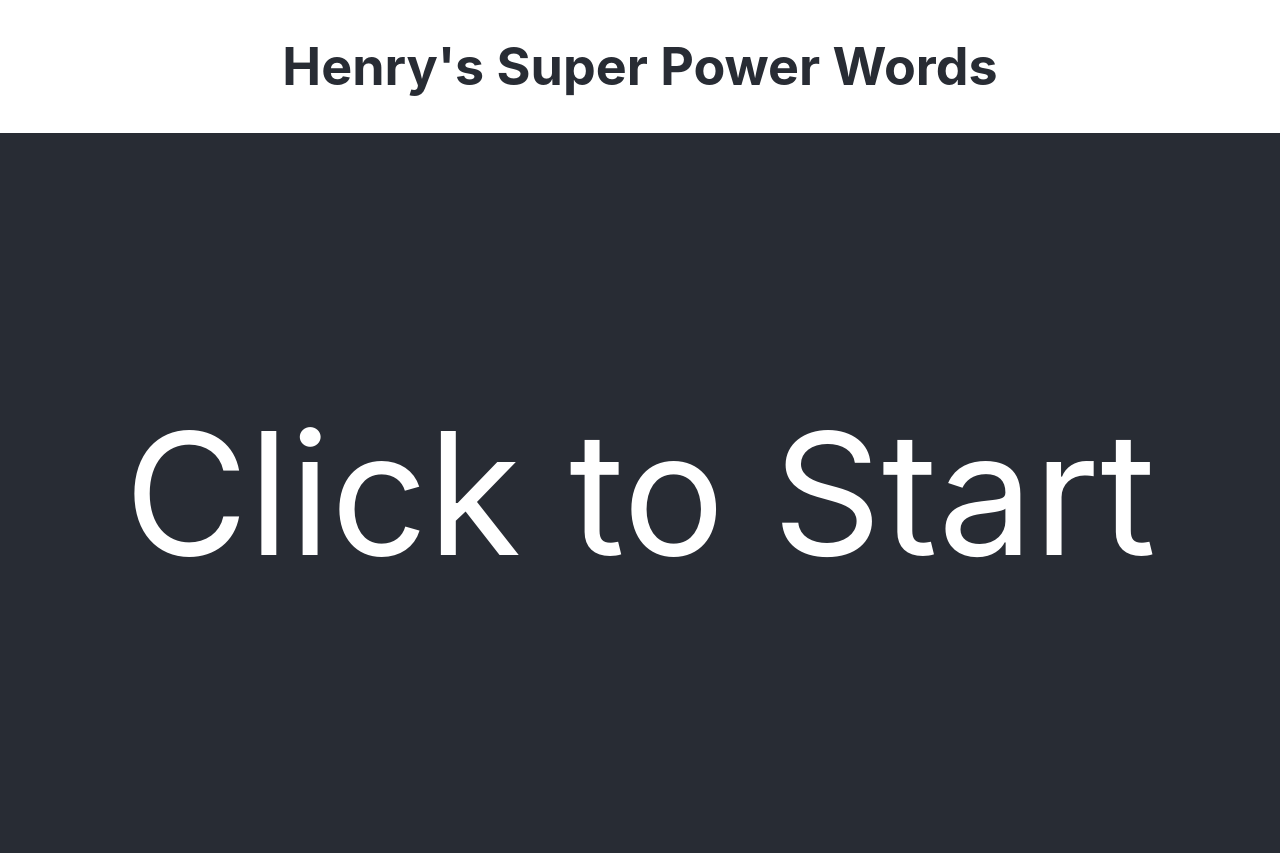
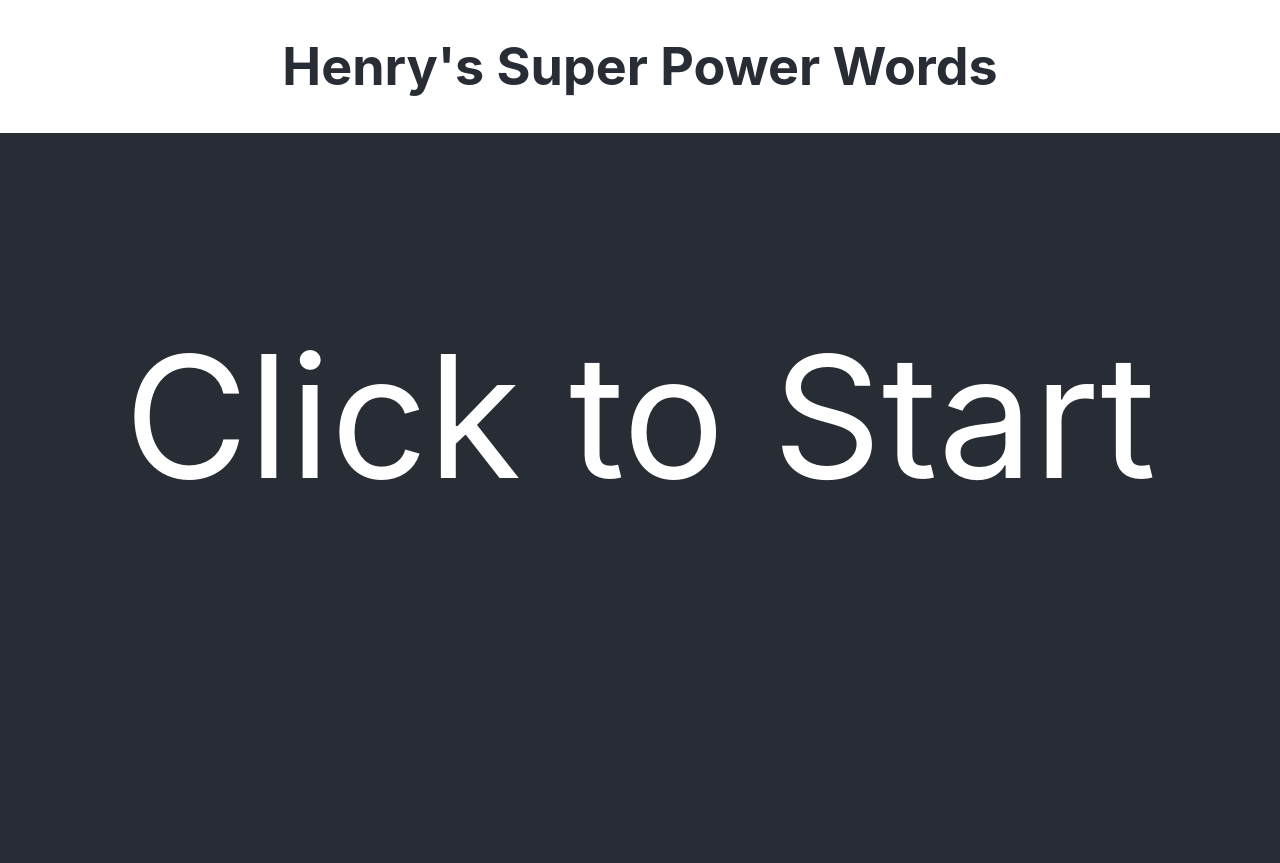
Before and after one commit to LewisCraik/super-power-words, a React (Create React App) app: page / in a window 1280 px wide. Built offline with nearby package versions, Linux system fonts and the light colour scheme.

Commit message:
Tweak styling

```diff
--- a/src/App.css
+++ b/src/App.css
@@ -5,14 +5,15 @@
 }
 
 .App-header {
-  text-align: center;
   background-color: white;
   flex: 1;
   align-items: center;
   justify-content: center;
   font-size: calc(10px + 2vmin);
   color: #282c34;
+  text-align: center;
 }
+
 .App-body {
   background-color: #282c34;
   flex: 9;
@@ -20,8 +21,8 @@
   display: flex;
   flex-direction: column;
   align-items: center;
-  justify-content: center;
   font-size: calc(10px + 20vmin);
   color: white;
-  cursor: pointer; /* Change the cursor to a pointer to indicate it's clickable */
+  cursor: pointer;
+  padding-top: 10px; /* Adjust the padding to move the content down */
 }
```
